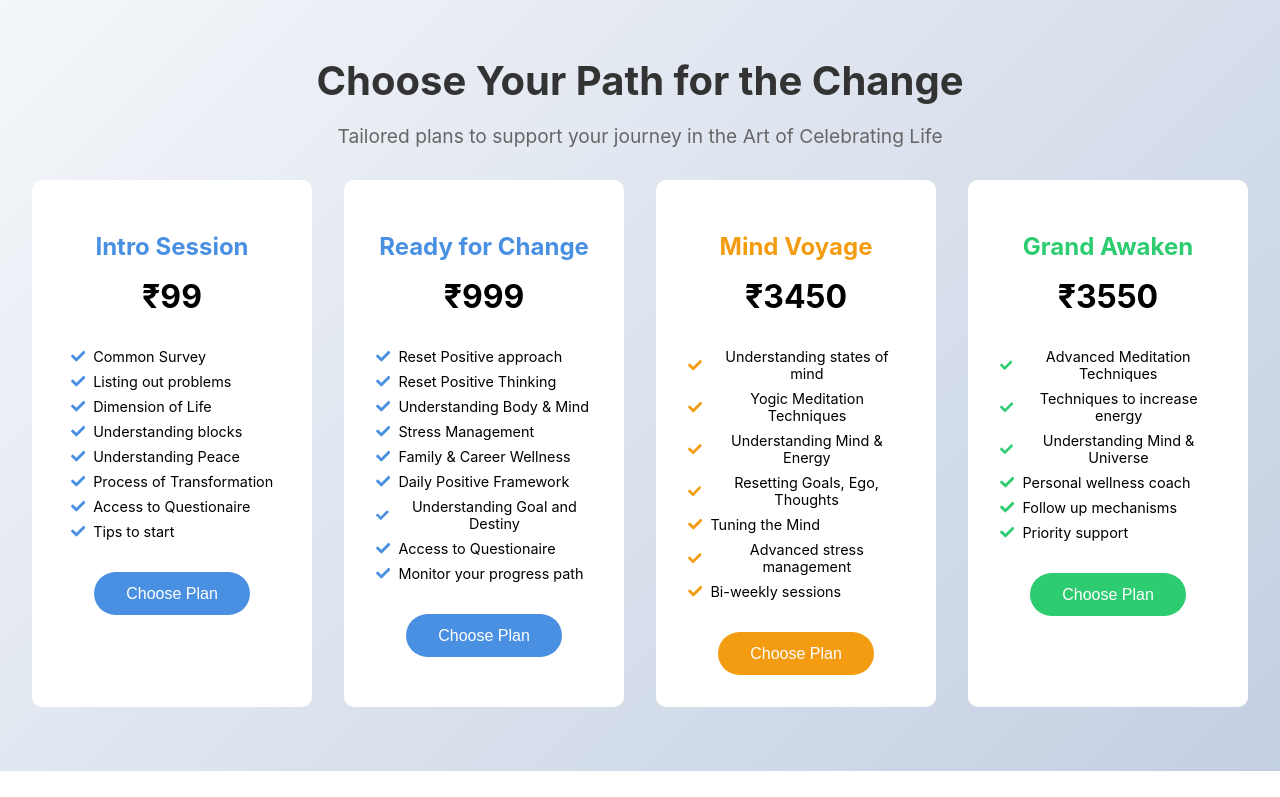
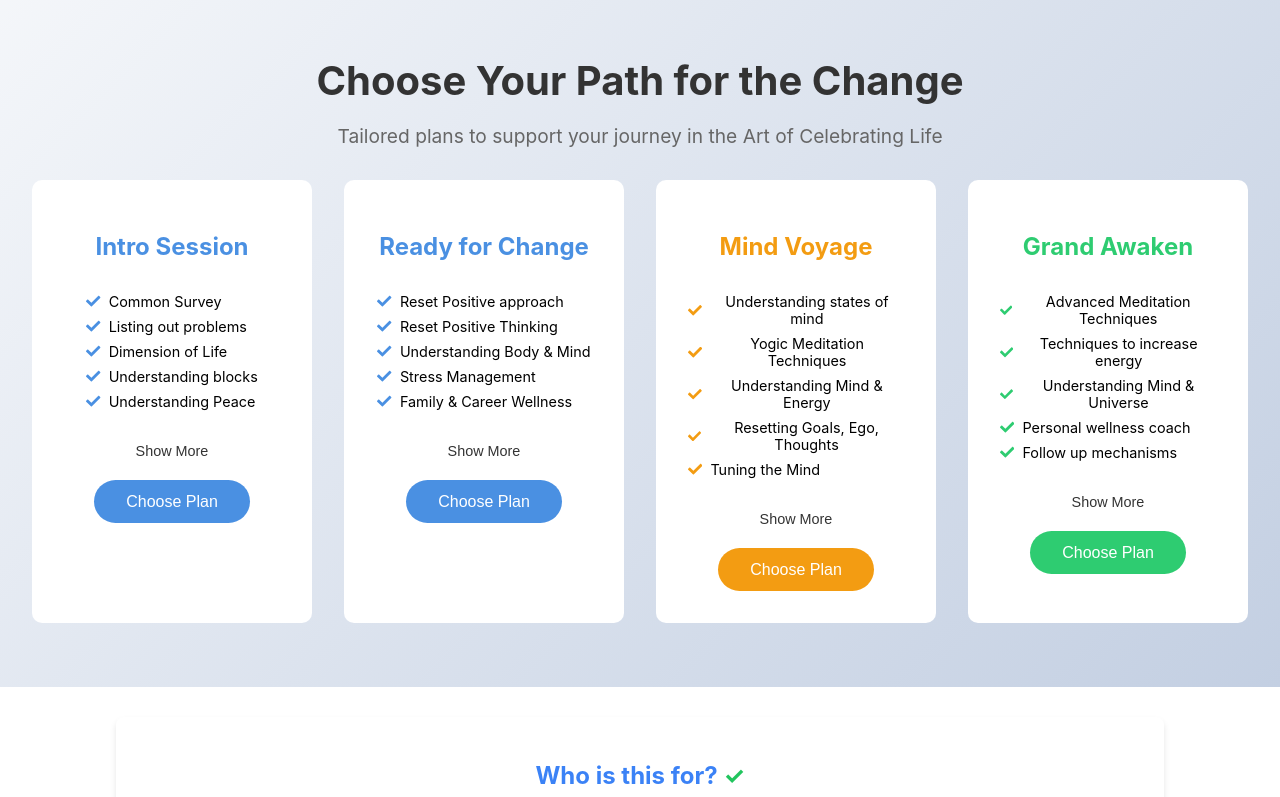
Before and after one commit to dharaneechinnu/Project-K-Frontend, a React (Create React App) app: page /#/ in a window 1280 px wide. Shown: the part 3285-4082 px from the top of the page. Built offline with nearby package versions, Linux system fonts and the light colour scheme.

Commit message:
pricing updated

```diff
--- a/src/Api/Api.js
+++ b/src/Api/Api.js
@@ -1,5 +1,5 @@
 import axios from 'axios';
 
 export default axios.create({
-  baseURL: 'https://project-k-nuhq.onrender.com',
+  baseURL: 'http://localhost:3500/',
 });
--- a/src/Compoents/Pricing.js
+++ b/src/Compoents/Pricing.js
@@ -68,7 +68,15 @@ const pricingData = [
 const Pricing = () => {
   const [hoveredPlan, setHoveredPlan] = useState(null);
   const [selectedPlan, setSelectedPlan] = useState(null);
+  const [showMore, setShowMore] = useState(null);
 
+  const toggleShowMore = (index) => {
+    if (showMore === index) {
+      setShowMore(null); // Hide the additional features if already shown
+    } else {
+      setShowMore(index); // Show additional features for this specific plan
+    }
+  };
   return (
     <Container id='pricing'>
       <Title>
@@ -95,25 +103,35 @@ const Pricing = () => {
             key={index}
             onMouseEnter={() => setHoveredPlan(index)}
             onMouseLeave={() => setHoveredPlan(null)}
-            onClick={() => setSelectedPlan(index)}
             as={motion.div}
             whileHover={{ scale: 1.05, boxShadow: "0px 10px 30px rgba(0, 0, 0, 0.1)" }}
-            whileTap={{ scale: 0.95 }}
+            // whileTap={{ scale: 0.95 }}
           >
             <PlanTitle style={{ color: plan.color }}>{plan.title}</PlanTitle>
-            <PriceRate>₹{plan.price.toFixed(0)}<span></span></PriceRate>
+            {/* <PriceRate>₹{plan.price.toFixed(0)}<span></span></PriceRate>    */}
             <FeatureList>
-              {plan.features.map((feature, idx) => (
+              {plan.features.slice(0, 5).map((feature, idx) => (
                 <FeatureItem key={idx}>
                   <FaCheck color={plan.color} /> {feature}
                 </FeatureItem>
               ))}
+              {showMore === index && plan.features.slice(5).map((feature, idx) => (
+                <FeatureItem key={idx + 5}>
+                  <FaCheck color={plan.color} /> {feature}
+                </FeatureItem>
+              ))}
             </FeatureList>
+            {plan.features.length > 5 && (
+              <ShowMoreButton onClick={() => toggleShowMore(index)}>
+                {showMore === index ? "Show Less" : "Show More"}
+              </ShowMoreButton>
+            )}
             <PriceButton
               style={{ backgroundColor: plan.color }}
               as={motion.button}
               whileHover={{ scale: 1.1 }}
               whileTap={{ scale: 0.9 }}
+              onClick={() => setSelectedPlan(index)}
             >
               Choose Plan
             </PriceButton>
@@ -152,13 +170,12 @@ const Pricing = () => {
                   <li key={idx}>{feature}</li>
                 ))}
               </ul>
-              <p>Start your transformative journey today for just ${pricingData[selectedPlan].price.toFixed(2)}/Course.</p>
+              <p>Start your transformative journey today for just ₹{pricingData[selectedPlan].price.toFixed(2)}/Course.</p>
               <Link to={"/login"}>
                   <ModalButton style={{ backgroundColor: pricingData[selectedPlan].color }}>
                     Enroll Now
                   </ModalButton>
               </Link>
-
             </ModalContent>
           </ModalOverlay>
         )}
@@ -319,7 +336,25 @@ const ModalButton = styled.button`
   font-size: 1rem;
   cursor: pointer;
   transition: all 0.3s ease;
-  margin-top: 1rem;
+  margin-top: 0rem;
 `;
 
+const ShowMoreButton = styled.button`
+  background: none;
+  border: none;
+  color: #333;
+  cursor: pointer;
+  font-size: 0.9rem;
+  margin-top: 0px;
+  margin-bottom: 20px;
+  text-decoration: none;
+  transition: color 0.3s ease, transform 0.2s;
+
+  &:hover {
+    color: #007bff; /* Change to a different color on hover */
+    transform: scale(1.05); /* Slightly enlarge the button */
+  }
+`;
+
+
 export default Pricing;
--- a/src/Compoents/TakeCourse.js
+++ b/src/Compoents/TakeCourse.js
@@ -1,6 +1,7 @@
 import React from 'react';
 import styled from 'styled-components';
 import backgroundVideo from '../Assest/bg2.mp4';
+import { Link } from "react-router-dom";
 
 const TakeCourse = () => {
   return (
@@ -11,7 +12,9 @@ const TakeCourse = () => {
       </BackgroundVideo>
       <Content>
         <Text>Discover WHO AM I?</Text>
-        <Button>By help of your mind</Button>
+        <Link to={'/login'}>
+          <Button>By help of your mind</Button>
+        </Link>
       </Content>
     </Container>
   );
```
